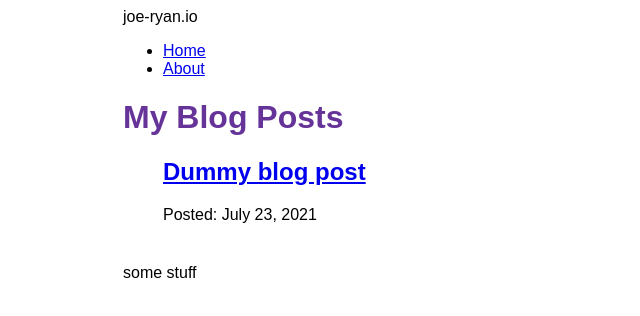
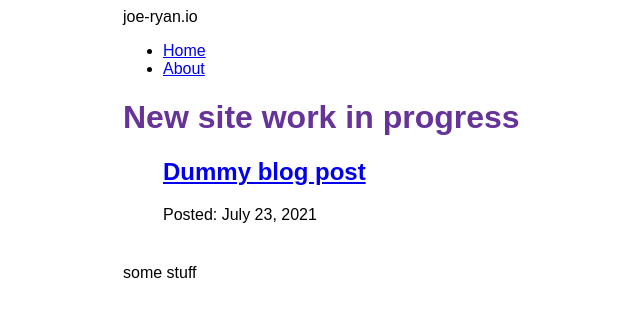
Before and after one commit to 000dry/joe-ryan.io-project, a Gatsby site: page / in a window 1280 px wide. Shown: the whole page, without its empty margins (192-832 px from the left). Built offline with nearby package versions, Linux system fonts and the light colour scheme; Gatsby itself is replaced by a stand-in of ours; some packages are replaced by stand-ins of ours.

Commit message:
work in progress note

```diff
--- a/src/pages/index.js
+++ b/src/pages/index.js
@@ -5,7 +5,7 @@ import { Link, graphql } from 'gatsby'
 const IndexPage = ({ data }) => {
   return (
     <>
-      <Layout pageTitle="My Blog Posts" title={data.site.siteMetadata.title}>
+      <Layout pageTitle="New site work in progress" title={data.site.siteMetadata.title}>
         <ul>
         {
           data.allMdx.nodes.map((node) => (
```
